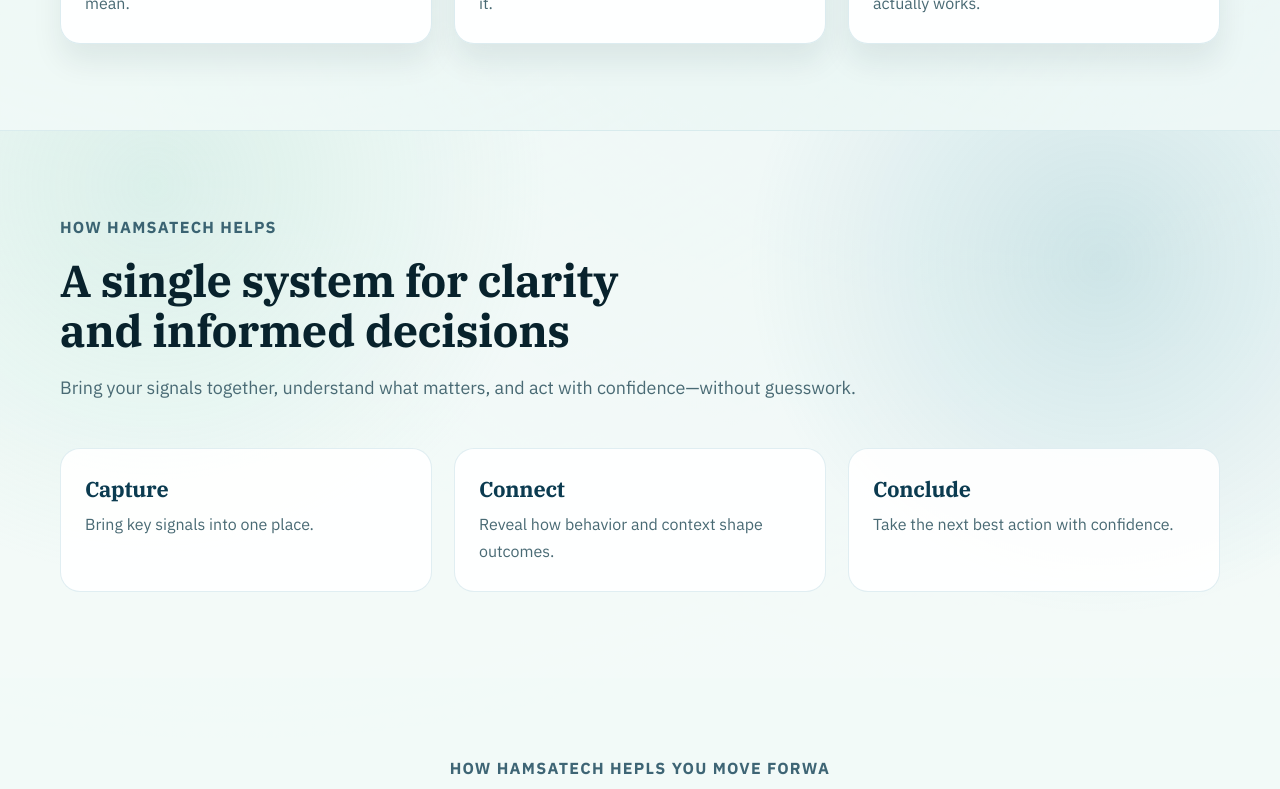
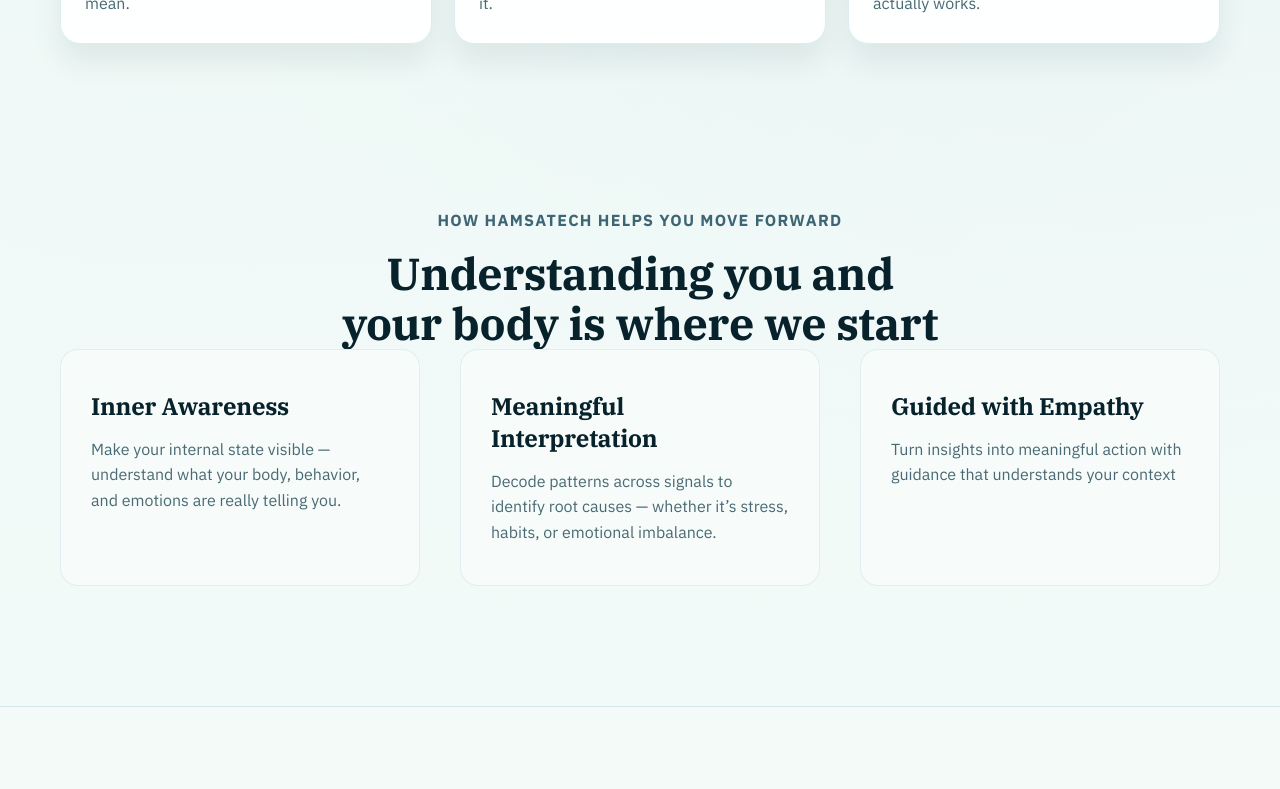
Before and after one commit to hamsatechai-netizen/hamsatech-website, a React (Vite) app: page / in a window 1280 px wide. Shown: the part 1000-1789 px from the top of the page. Built offline with nearby package versions, Linux system fonts and the light colour scheme; no server answers.

Commit message:
Update HomePage.tsx

```diff
--- a/src/components/HomePage.tsx
+++ b/src/components/HomePage.tsx
@@ -94,38 +94,12 @@
         </div>
       </section>
 
-      <section className="home-section home-section--solution" id="platform">
-        <div className="container">
-          <div className="section-header">
-            <span className="section-eyebrow">How HamsaTech helps</span>
-            <h2 className="section-title">A single system for clarity and informed decisions</h2>
-            <p className="section-subtitle">
-              Bring your signals together, understand what matters, and act with confidence—without guesswork.
-            </p>
-          </div>
-
-          <div className="solution-grid">
-            <div className="solution-item">
-              <h3>Capture</h3>
-              <p>Bring key signals into one place.</p>
-            </div>
-            <div className="solution-item">
-              <h3>Connect</h3>
-              <p>Reveal how behavior and context shape outcomes.</p>
-            </div>
-            <div className="solution-item">
-              <h3>Conclude</h3>
-              <p>Take the next best action with confidence.</p>
-            </div>
-          </div>
-        </div>
-      </section>
 
       <section className="features-section" id="capabilities">
         <div className="container">
           <div className="section-header section-header--center">
-            <span className="section-eyebrow">How HamsaTech hepls you move forwa</span>
-            <h2 className="section-title">Understanding you is where it starts</h2>
+            <span className="section-eyebrow">How HamsaTech helps you move forward</span>
+            <h2 className="section-title">Understanding you and your body is where we start</h2>
           </div>
 
           <div className="features-grid">
```
